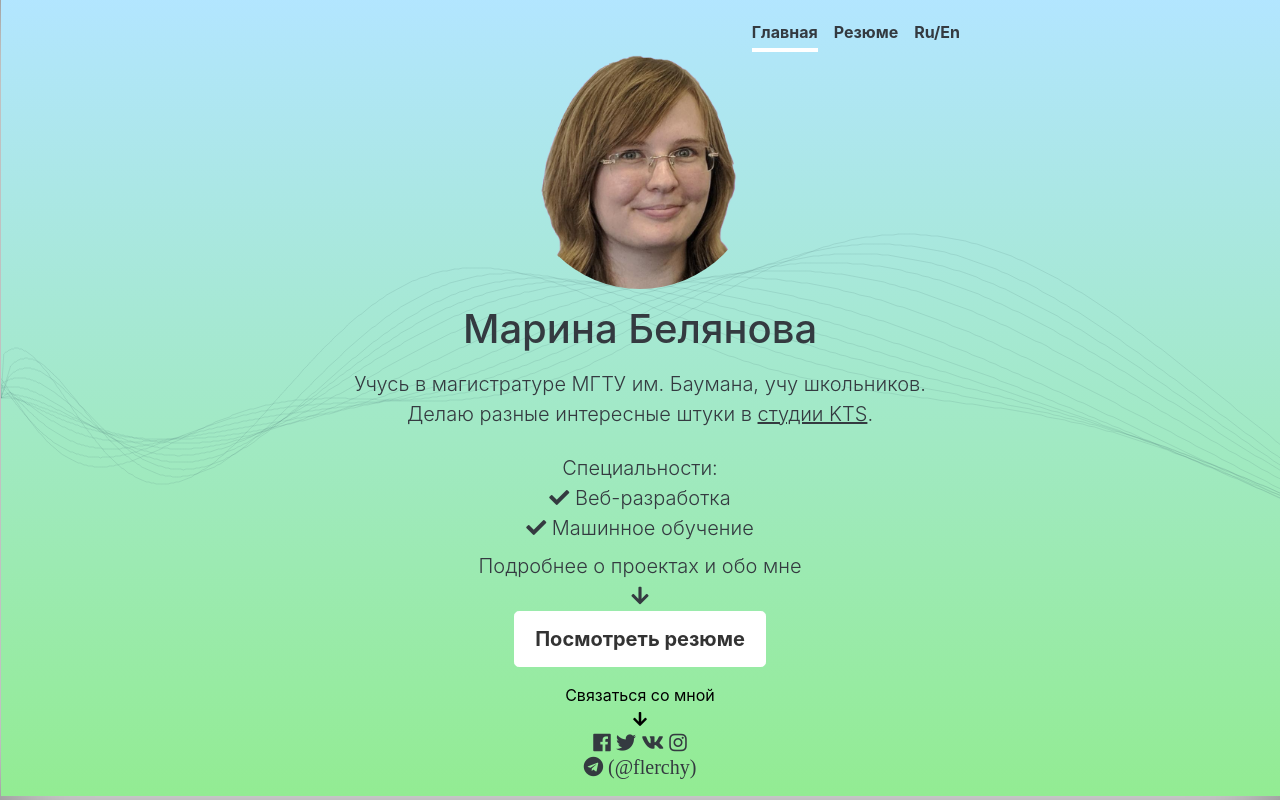
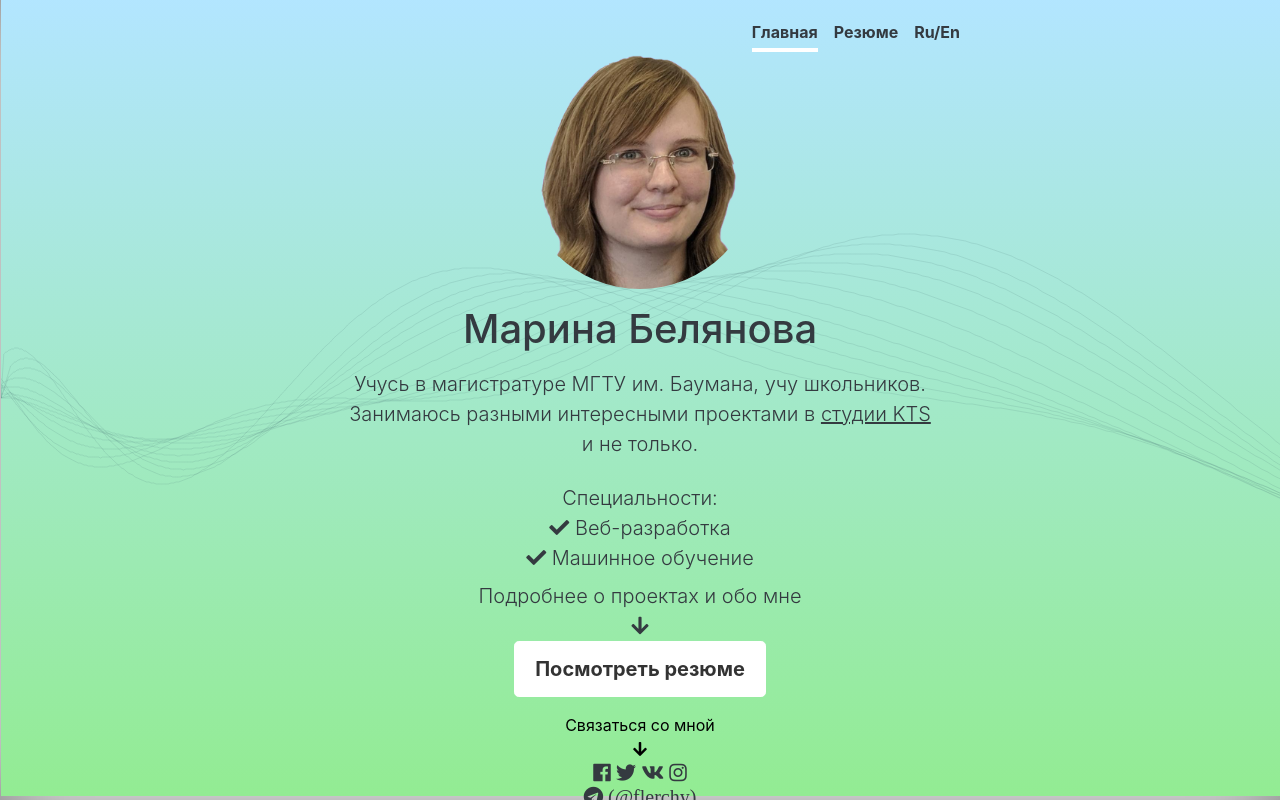
Before and after one commit to flerchy/landing, a Python web app: template spa/templates/index.html in a window 1280 px wide. Run offline with Jinja, Linux system fonts and the light colour scheme; the template is opened without the code that fills it, so the values that code supplies are empty.

Commit message:
change text

```diff
--- a/spa/templates/index.html
+++ b/spa/templates/index.html
@@ -40,8 +40,8 @@
         <h1 class="cover-heading text-dark text-center">Марина Белянова</h1>
         <p class="lead text-dark">
         <div class="lead text-dark justify-content-center mb-4">
-          Учусь в магистратуре МГТУ им. Баумана, учу школьников. Делаю разные интересные штуки в
-          <u><a href="https://ktsstudio.com" class="text-dark">студии KTS</a></u>.
+          Учусь в магистратуре МГТУ им. Баумана, учу школьников. Занимаюсь разными интересными проектами в
+          <u><a href="https://ktsstudio.com" class="text-dark">студии KTS</a></u> и не только.
         </div>
         <div class="text-center text-dark lead mb-2">Специальности:
           <br><span class="fa fa-check"></span> Веб-разработка
```
